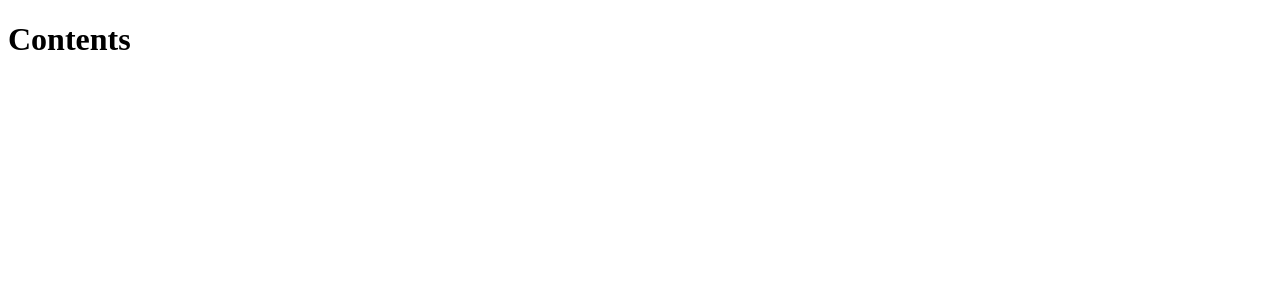
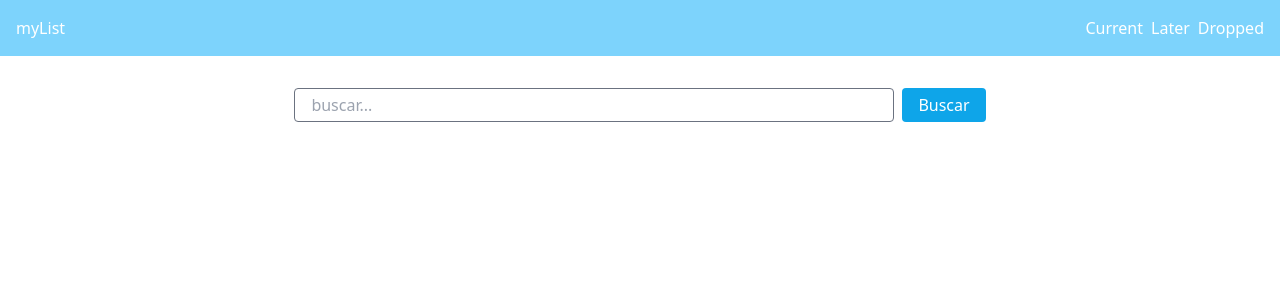
Before and after one commit to gabriel-O-C/learn_django, a Django app: page / in a window 1280 px wide. Before the commit the part shown is almost empty. Shown: the top 300 px of the page. Run offline with Django 5.2, Linux system fonts and the light colour scheme; some libraries are stand-ins or nearby versions.

Commit message:
chore: add tailwind

```diff
--- a/contents/templates/contents/pages/home.html
+++ b/contents/templates/contents/pages/home.html
@@ -1,7 +1,16 @@
 {% include 'contents/partials/head.html' %}
+{% include 'contents/partials/header.html' %}
+<body>
 
-<body>
-  <h1>Contents</h1>
+  <form class="grid justify-center w-screen mt-8 place-items-center">
+    <div class="flex gap-2">
+      <input class="w-full px-4 py-1 border border-gray-500 rounded lg:min-w-[600px]" type="search" placeholder="buscar..." />
+      <button type="submit" class="px-4 py-1 text-white rounded bg-sky-500">Buscar</button>
+
+
+
+    </div>
+  </form>
 </body>
 
 </html>
--- a/contents/templates/contents/partials/head.html
+++ b/contents/templates/contents/partials/head.html
@@ -4,5 +4,6 @@
 <head>
   <meta charset="UTF-8">
   <meta name="viewport" content="width=device-width, initial-scale=1.0">
+  <script src="https://cdn.tailwindcss.com"></script>
   <title>Contents</title>
 </head>
--- /dev/null
+++ b/contents/templates/contents/partials/header.html
@@ -0,0 +1,11 @@
+<nav class="flex items-center justify-between p-4 bg-sky-300 text-white">
+  <div>
+    myList
+  </div>
+
+  <ul class="flex gap-2">
+    <li><a href="/">Current</a></li>
+    <li><a href="/">Later</a></li>
+    <li><a href="/">Dropped</a></li>
+  </ul>
+</nav>
```
Also changed, not shown: 1 other file.
